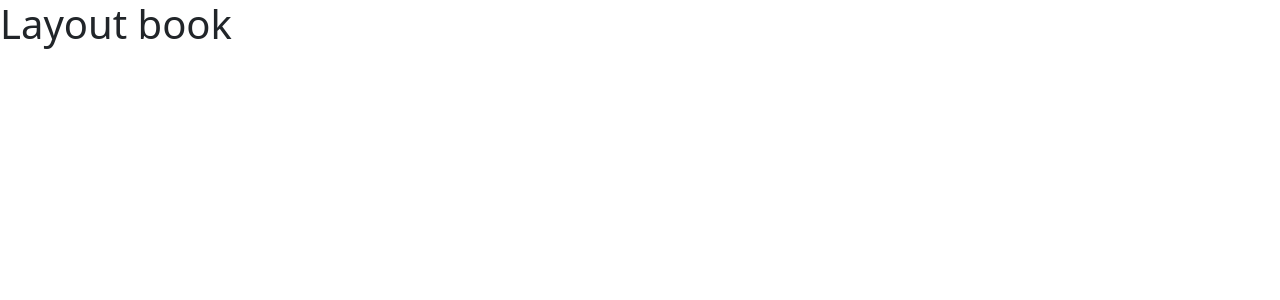
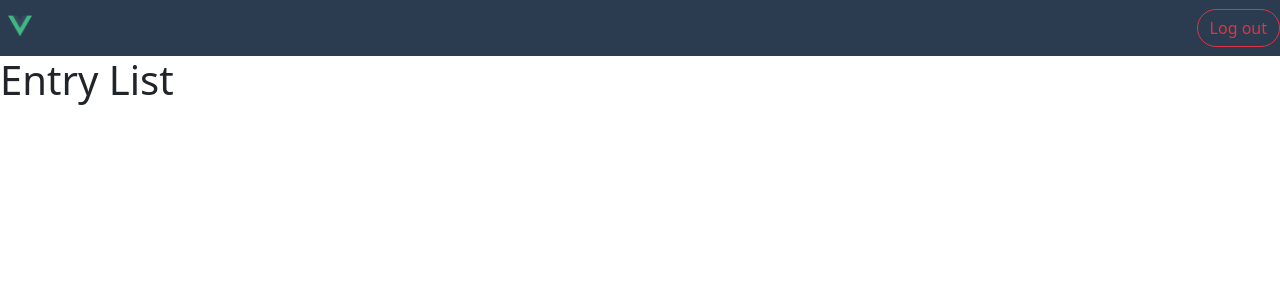
Before and after one commit to Garavirod/vue-jorunal-cli, a Vue app: page / in a window 1280 px wide. Both pictures are taken after a click on the button "Daybook". Shown: the top 300 px of the page. Built offline with nearby package versions, Linux system fonts and the light colour scheme.

Commit message:
Componetes were created and were used through asyncronous components

```diff
--- a/package.json
+++ b/package.json
@@ -9,6 +9,7 @@
   },
   "dependencies": {
     "bootstrap": "^5.1.3",
+    "bootstrap-icons": "^1.8.1",
     "core-js": "^3.6.5",
     "vue": "^3.0.0",
     "vue-router": "^4.0.0-0"
--- /dev/null
+++ b/src/modules/daybook/components/EntryList.vue
@@ -0,0 +1,16 @@
+<template>
+    <div>
+        <h1>Entry List</h1>
+    </div>
+</template>
+
+<script>
+export default {
+    name:'EntryList',
+    data() {
+        return {
+
+        }
+    },
+}
+</script>
--- /dev/null
+++ b/src/modules/daybook/components/Navbar.vue
@@ -0,0 +1,20 @@
+<template>
+    <nav class="navbar bg-primary text-white">
+        <a class="navbar-brand text-white">
+            <img src="@/assets/logo.png"
+            alt="Vue logo"
+            height="24"
+            class="d-inline-block align-text-top mx-2">
+        </a>
+
+        <div class="d-flex">
+            <button class="btn btn-outline-danger rounded-pill">Log out <i class="bi bi-box-arrow-in-right"></i></button>
+        </div>
+    </nav>
+</template>
+
+<script>
+export default {
+    name:'Navbar'
+}
+</script>
--- a/src/modules/daybook/layouts/DayBookLayout.vue
+++ b/src/modules/daybook/layouts/DayBookLayout.vue
@@ -1,5 +1,22 @@
 <template>
-    <div>
-        <h1>Layout book</h1>
+    <Navbar/>
+    <div class="d-flex">
+        <div class="col-4">
+            <entry-list/>
+        </div>
+        <!--  -->
+        <div class="col">
+            <router-view/>
+        </div>
     </div>
 </template>
+
+<script>
+import { defineAsyncComponent } from '@vue/runtime-core'
+export default {
+    components:{
+        Navbar: defineAsyncComponent( () => import('../components/Navbar.vue')),
+        EntryList: defineAsyncComponent( () => import('../components/EntryList.vue'))
+    }
+}
+</script>
--- a/src/views/Home.vue
+++ b/src/views/Home.vue
@@ -8,7 +8,7 @@
 <script>
 export default {
   methods:{
-     goToDayBook(){
+     goToDayBook: function (){
       this.$router.push({name:'daybook'});
     }
   }
```
Also changed, not shown: 1 other file (tests, documents, lock files or other folders).
